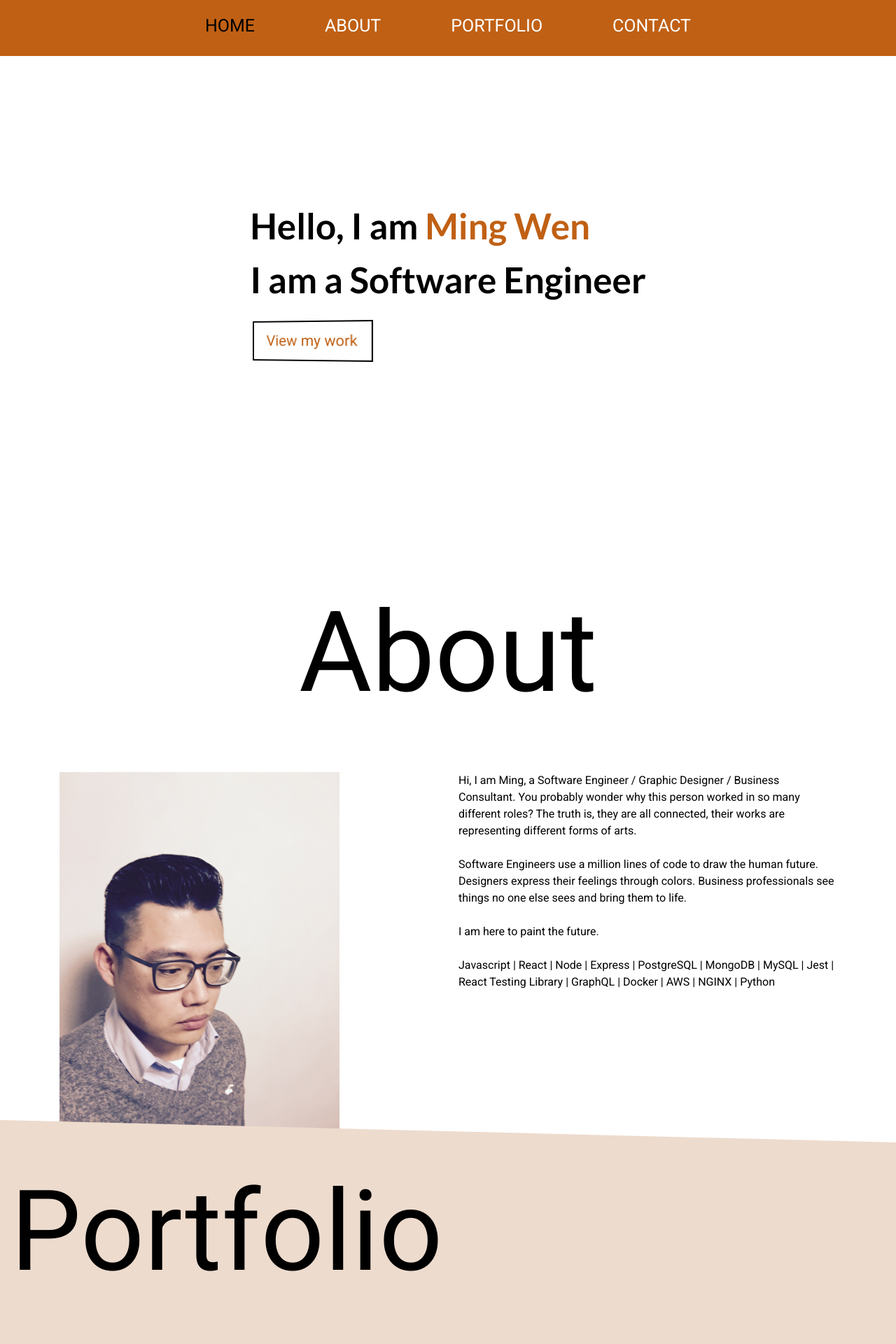
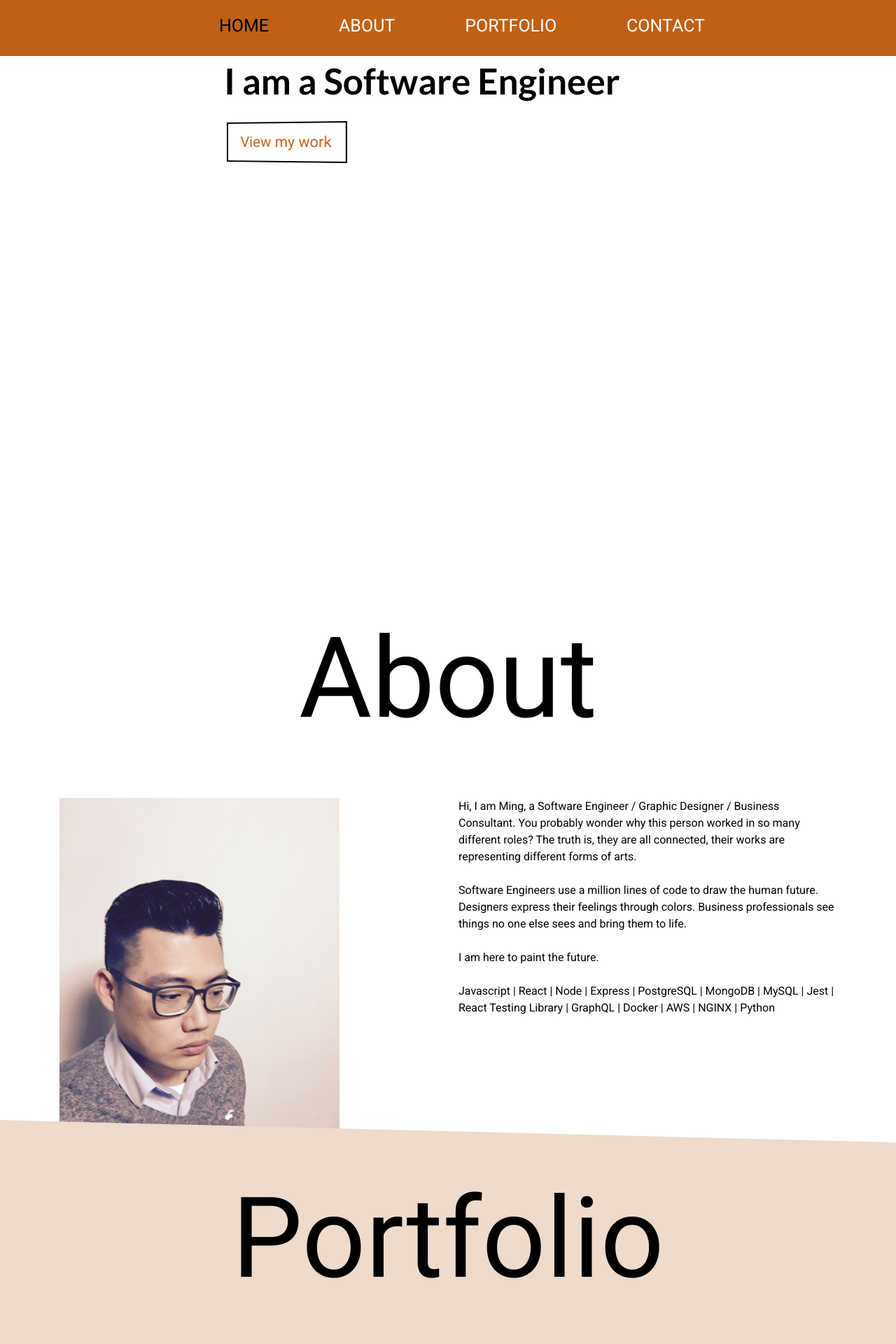
Before and after one commit to mingwencode/myPortfolio, a React app: page / in a window 1280 px wide. Shown: the top 1920 px of the page at 70% size. Built offline with nearby package versions, Linux system fonts and the light colour scheme.

Commit message:
fixed scroll, edit nav-bar

```diff
--- a/client/src/components/About.jsx
+++ b/client/src/components/About.jsx
@@ -6,7 +6,7 @@ import Col from 'react-bootstrap/Col';
 const About = () => {
   return (
     <div className='single-page' id='about'>
-      <Container className='about-page'>
+      <Container>
         <Row>
           <Col className='page-title'>About</Col>
         </Row>
--- a/client/src/components/App.jsx
+++ b/client/src/components/App.jsx
@@ -7,16 +7,13 @@ import Contact from './Contact';
 
 const App = () => {
   return (
-    <>
+    <div className='main'>
       <NavBar />
-      <div className='main'>
-        <Home />
-        <About />
-        <Portfolio />
-        <Contact/>
-      </div>
-    </>
-
+      <Home />
+      <About />
+      <Portfolio />
+      <Contact/>
+    </div>
   )
 }
 export default App;
--- a/client/src/components/Contact.jsx
+++ b/client/src/components/Contact.jsx
@@ -3,7 +3,6 @@ import React, { useState, useEffect } from 'react';
 const Contact = () => {
   return (
     <div className='single-page' id='contact'>
-      <div className='contact-page'>
         <h1 className='page-title'>Get In Touch</h1>
         <div>
           I am available for hire. If you want to talk to me about an opportunity, a project collaboration or just say Hi, I will get back to to ASAP.
@@ -11,7 +10,6 @@ const Contact = () => {
         <a className='media-link' href='mailto:mingwen314@gmail.com' rel='noopener noreferrer' target='_blank'>SEND MESSAGE</a><br></br>
         <a className='media-link' href='https://github.com/mingwencode' rel='noopener noreferrer' target='_blank'>GitHub</a><br></br>
         <a className='media-link' href='https://www.linkedin.com/in/yimingwen/' rel='noopener noreferrer' target='_blank'>LinkedIn</a>
-      </div>
     </div>
 
   )
--- a/client/src/components/Home.jsx
+++ b/client/src/components/Home.jsx
@@ -1,6 +1,5 @@
 import React, { useState, useEffect } from 'react';
 import Typist from 'react-typist';
-import Particles from "react-tsparticles";
 import { Link } from 'react-scroll';
 import Flip from 'react-reveal/Flip';
 import styled from 'styled-components';
@@ -21,16 +20,11 @@ const Home = () => {
   }
 
   const buttonState = () => {
-  //   return <div><Wobble>
-  //   <button><Link activeClass='active' to='portfolio' spy={true} smooth={true} duration={250}>View my work</Link></button>
-  // </Wobble></div>
     setShowButton(true)
   }
 
   return (
     <div className='single-page' id='home'>
-
-      <div className='home-page'>
       <Intro>
         <Typist cursor={{ hideWhenDone: true, hideWhenDoneDelay: 0, }} onTypingDone={() => buttonState()}>
           <span>Hello, I am </span>
@@ -44,10 +38,8 @@ const Home = () => {
           </span>
         </Typist>
       </Intro>
-        {showButton ? <Flip left><button className='btnHome'><Link activeClass='active' to='portfolio' spy={true} smooth={true} duration={250}>View my work</Link></button></Flip> : null}
+      {showButton ? <Link activeClass='active' to='portfolio' spy={true} smooth={true} duration={250} offset={1}><Flip left><button className='btnHome'>View my work</button></Flip></Link> : null}
     </div>
-    </div>
-
   )
 }
 export default Home;
--- a/client/src/components/Portfolio.jsx
+++ b/client/src/components/Portfolio.jsx
@@ -23,11 +23,11 @@ const Portfolio = () => {
 
   return (
     <div className='single-page' id='portfolio'>
-      <Container className='portfolio-page' fluid>
+      <Container fluid>
         <Row>
-          <ScrollAnimation animateIn='bounceInRight' animateOut='bounceOutLeft'>
-            <Col className='page-title'>Portfolio</Col>
-          </ScrollAnimation>
+          <Col className='page-title'>
+              <ScrollAnimation animateIn='bounceInRight' animateOut='bounceOutLeft'>Portfolio</ScrollAnimation>
+          </Col>
         </Row>
         <Row>
           <ScrollAnimation animateIn='bounceInLeft'>
--- a/public/style.css
+++ b/public/style.css
@@ -2,28 +2,15 @@
 
 @import url('https://fonts.googleapis.com/css2?family=Roboto&display=swap');
 
-* {
-  margin: 0;
-  padding: 0;
-  box-sizing: border-box;
-}
 
 #app {
   font-family:'Roboto',sans-serif;
   color:black;
 }
 
-/* .main {
-  width: 75%;
-  margin: auto;
-} */
-
 /* single page */
 .single-page {
   height: 100vh;
-  align-items: center;
-  justify-content: center;
-  display:flex;
 }
 
 /* Nav-bar */
@@ -47,8 +34,12 @@ a.active {
 
 .nav-bar a:hover {
   color:black;
+  text-decoration-line: none;
 }
 
+.nav-bar li:hover {
+  color: #CDCDCD;
+}
 .nav-bar {
   position: relative;
   display: flex;
@@ -63,11 +54,13 @@ a.active {
 }
 
 /*homepage*/
-.home-page {
+#home {
   font-family: 'Lato',sans-serif;
   font-weight: 700;
+  margin: auto;
+  width: 50%;
 }
-.home-page span {
+#home span {
   font-size: 4vw;
 }
 
```
Lines whose indentation alone changed are shown as unchanged.
